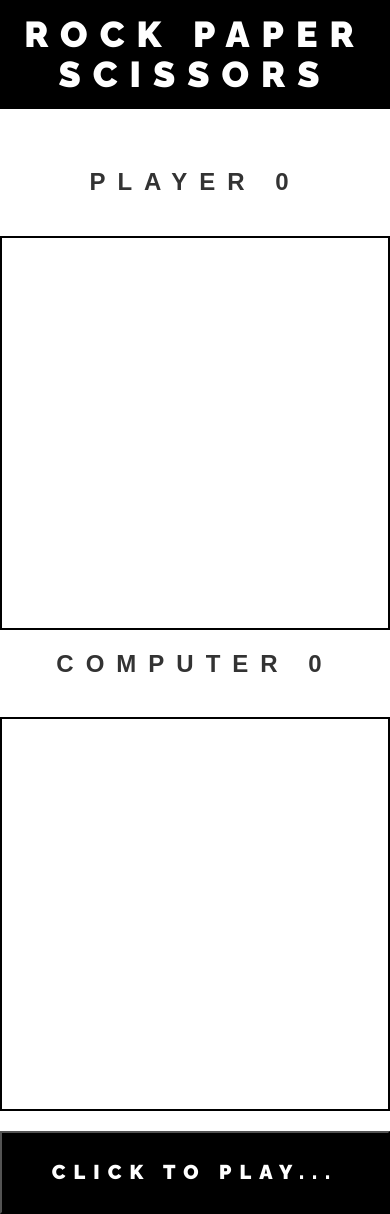
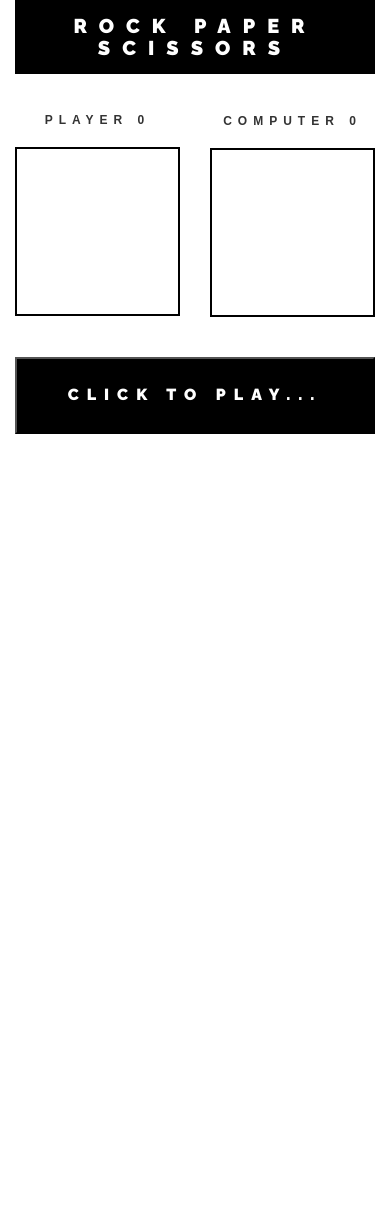
Before and after one commit to charliefurniss/rockpaperscissors, a PHP site: page / in a window 390 px wide. After the commit the page ends 434 px from the top, so only its background shows below. Run offline with PHP 8.4, Linux system fonts and the light colour scheme; some libraries are stand-ins or nearby versions; some web fonts are replaced.

Commit message:
adding container-fluid wrapper

```diff
--- a/css/styles.css
+++ b/css/styles.css
@@ -13,12 +13,6 @@ header h1 {
 	color: #FFFFFF;
 	padding: 1.5rem;
 	margin: 0 0 20px 0;
-}
-
-#game-area,
-#message-area {
-	margin-top: 40px;
-	margin-bottom: 20px;
 }
 
 .highlight {
@@ -52,10 +46,29 @@ header h1 {
 h3.score {
 	font-family: Arial;
 	font-weight: 600;
+	letter-spacing: 6px;
 }
 
 
 /* BUTTON STYLES */
+
+.button-box {
+	background-color: #FFFFFF;
+	height: 87px;
+	position: relative;
+	width: 100%;
+}
+
+.button-box,
+.button-start {
+	margin-top: 40px;
+	margin-bottom: 20px;
+}
+
+.button-icon {
+	width: 20%;
+	padding-top: 10px
+}
 
 .button-start {
 	width: 100%;
@@ -66,17 +79,6 @@ h3.score {
 	text-transform: uppercase;
 	font-size: 20px;
 	font-weight: 900;
-}
-
-.button-box {
-	background-color: #FFFFFF;
-	height: 87px;
-	position: relative;
-}
-
-.button-icon {
-	width: 20%;
-	padding-top: 10px
 }
 
 
@@ -92,3 +94,38 @@ h3.score {
     height: 0;
     padding-bottom: 100%;
 }
+
+
+@media screen and (max-width: 544px) {
+
+	/*GENERAL STYLES*/
+
+	.score-container {
+		margin-bottom: 20px;
+	}
+
+	/*BUTTON STYLES*/
+
+	.button-icon {
+		width: 40%;
+		padding-top: 10px
+	}
+
+	/*TEXT STYLES*/
+
+	.button-start {
+		font-size: 0.8em;
+	}
+
+	header h1 {
+		font-size: 1em;
+	}
+
+	.score {
+		font-size: 0.6em;
+	}
+
+
+
+
+}
--- a/index.html
+++ b/index.html
@@ -9,6 +9,9 @@
 	<link rel="stylesheet" href="css/styles.css">
 </head>
 <body>
+
+	<div class="container-fluid">
+
 		<header>
 			<h1>ROCK PAPER SCISSORS</h1>
 		</header>
@@ -16,7 +19,7 @@
 		<section ng-controller="GameController as game">
 
 			<div class="row" id="game-area">
-			<div class="col-sm-4 icon-area">
+				<div class="col-xs-6 col-sm-4 icon-area">
 					<div class="score-container">
 						<h3 class="score">Player {{ game.playerScore }}</h3>
 					</div>
@@ -24,9 +27,9 @@
 						<img class="icon" alt="" src="{{game.playerIconURL}}">
 					</div>
 				</div>
-			<div class="col-sm-4 icon-area">
+				<div class="col-xs-0 col-sm-4">
 				</div>
-			<div class="col-sm-4 icon-area">
+				<div class="col-xs-6 col-sm-4 icon-area">
 					<div class="score-container">
 						<h3 class="score">Computer {{ game.computerScore }}</h3>
 					</div>
@@ -37,26 +40,26 @@
 			</div>
 
 			<div class="buttons-area row" ng-show="game.gameState">
-			<div class="col-md-4">
+				<div class="col-xs-4">
 					<div class="button-box simple-border" id="button-rock" type="submit" value="" ng-click="game.selectRock()" ng-class="game.dynamicClass">
 						<img class="button-icon" alt="" src="images/rock.png">
 					</div>
 				</div>
-			<div class="col-md-4">
+				<div class="col-xs-4">
 					<div class="button-box simple-border" id="button-paper" type="submit" value="" ng-click="game.selectPaper()" ng-class="game.dynamicClass">
 						<img class="button-icon" alt="" src="images/paper.png">
 					</div>
 				</div>
-			<div class="col-md-4">
+				<div class="col-xs-4">
 					<div class="button-box simple-border" id="button-scissors" type="submit" value="" ng-click="game.selectScissors()" ng-class="game.dynamicClass">
 					<img class="button-icon" alt="" src="images/scissors.png">
 					</div>
 				</div>
 			</div>
 
+			<input class="button-start" id="start-button" type="submit" value="{{ game.buttonMessage }}" ng-click="game.startGame()" ng-show="!game.gameState">
+
 		</div>
-
-		<input class="button-start" id="start-button" type="submit" value="{{ game.buttonMessage }}" ng-click="game.startGame()" ng-show="!game.gameState">
 
 	</section>
 
```
Lines whose indentation alone changed are shown as unchanged.
